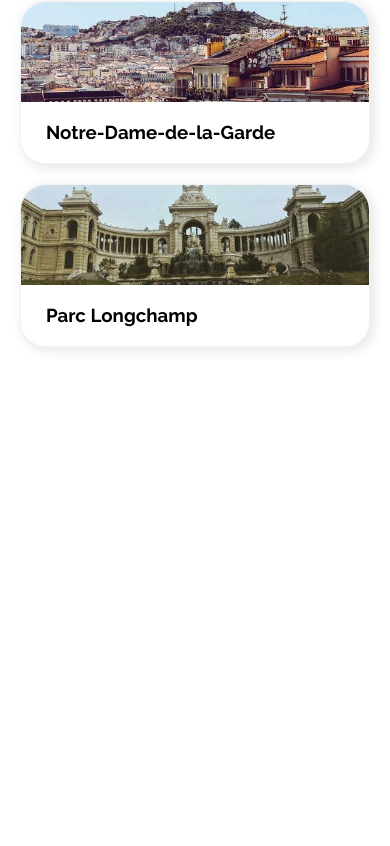
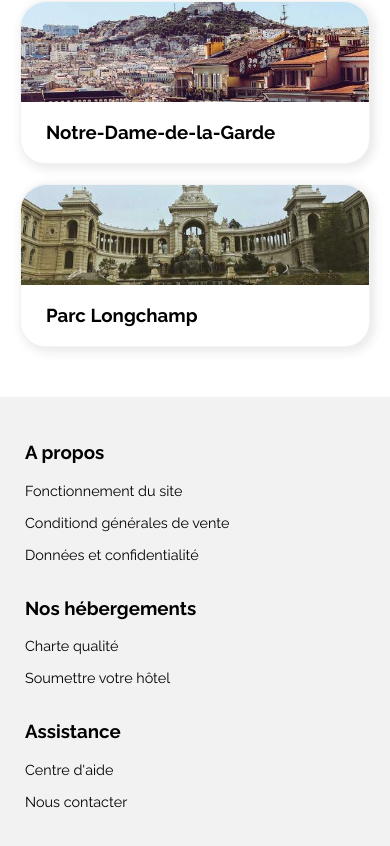
Before and after one commit to becq-didier/DidierBecq_2_23122020, a plain HTML site: page index.html in a window 390 px wide. Shown: the part 3535-4381 px from the top of the page. Before the commit the page ends 3932 px from the top, so only its background shows below. Drawn offline with Linux system fonts and the light colour scheme.

Commit message:
feat(footer):integrates the footer part and the responsive

```diff
--- a/css/style.css
+++ b/css/style.css
@@ -540,6 +540,53 @@ i.checked {
 
 /* ********************** FOOTER *************************** */
 
+footer {
+    display: flex;
+    flex-wrap: wrap;
+    justify-content: left;
+    padding: 25px;
+    background-color: var(--gris);
+}
+
+footer a {
+    font-size: 0.9em;
+    padding-bottom: 15px;
+    text-decoration: none;
+    color: black;
+}
+
+footer div {
+    margin-right: 40px;
+    width: 250px;
+}
+
+/* <!-- a propos --> */
+
+.about {
+    display: flex;
+    flex-direction: column;
+}
+
+/* <!-- fin a propos --> */
+
+/* <!-- nos hébergements --> */
+
+.our-hostings {
+    display: flex;
+    flex-direction: column;
+}
+
+/* <!-- fin nos hébergements --> */
+
+/* <!-- assistance --> */
+
+.assistance {
+    display: flex;
+    flex-direction: column;
+}
+
+/* <!-- fin assistance --> */
+
 /* ********************** FIN FOOTER *********************** */
 
 /*Nous retrouvons 4 breaking-points :
@@ -590,6 +637,11 @@ i.checked {
     /* <!-- fin article activité --> */
     /* <!-- fin section activité --> */
     /* ********************** FIN MAIN ************************* */
+    /* ********************** FOOTER *************************** */
+    footer {
+        padding-left: 40px;
+    }
+    /* ********************** FIN FOOTER *********************** */
 }
 
 @media screen and (min-width:700px) {
@@ -712,6 +764,9 @@ i.checked {
     /*<!-- fin section activité -->*/
     /* ********************** FIN MAIN ************************* */
     /* ********************** FOOTER *************************** */
+    footer{
+        flex-wrap: nowrap;
+    }
     /* ********************** FIN FOOTER *********************** */
 }
 
@@ -812,4 +867,10 @@ i.checked {
     /* <!-- fin image activité --> */
     /* <!-- fin section activité --> */
     /* ********************** FIN MAIN ***************************** */
+    /* ********************** FOOTER ******************************* */
+    footer div {
+        margin-right: 0;
+        min-width: 430px;
+    }
+    /* ********************** FIN FOOTER *************************** */
 }
--- a/index.html
+++ b/index.html
@@ -399,7 +399,30 @@
     </main>
     <!-- ******************FIN MAIN********************** -->
     <!-- ******************FOOTER************************ -->
-    <footer></footer>
+    <footer>
+        <!-- a propos -->
+        <div class="about">
+            <h3>A propos</h3>
+            <a href="#">Fonctionnement du site</a>
+            <a href="#">Conditiond générales de vente</a>
+            <a href="#">Données et confidentialité</a>
+        </div>
+        <!-- fin a propos -->
+        <!-- nos hébergements -->
+        <div class="our-hostings">
+            <h3>Nos hébergements</h3>
+            <a href="#">Charte qualité</a>
+            <a href="#">Soumettre votre hôtel</a>
+        </div>
+        <!-- fin nos hébergements -->
+        <!-- assistance -->
+        <div class="assistance">
+            <h3>Assistance</h3>
+            <a href="#">Centre d'aide</a>
+            <a href="#">Nous contacter</a>
+        </div>
+        <!-- fin assistance -->
+    </footer>
     <!-- ******************FIN FOOTER******************** -->
 
     <!-- script du site fontawesome pour tous les différents symboles: https://fontawesome.com/ -->
```
